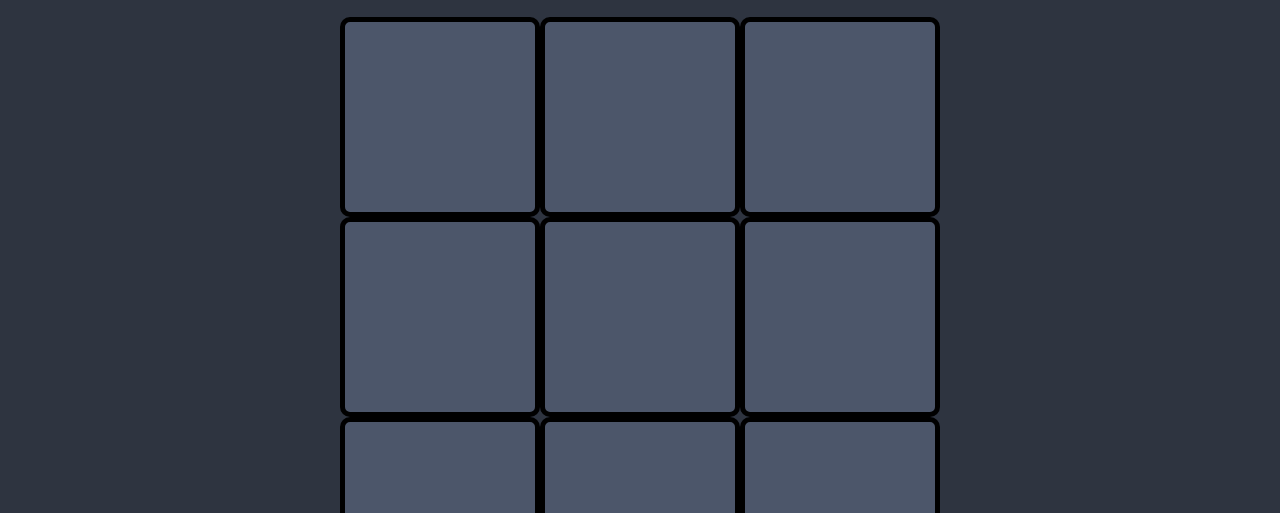
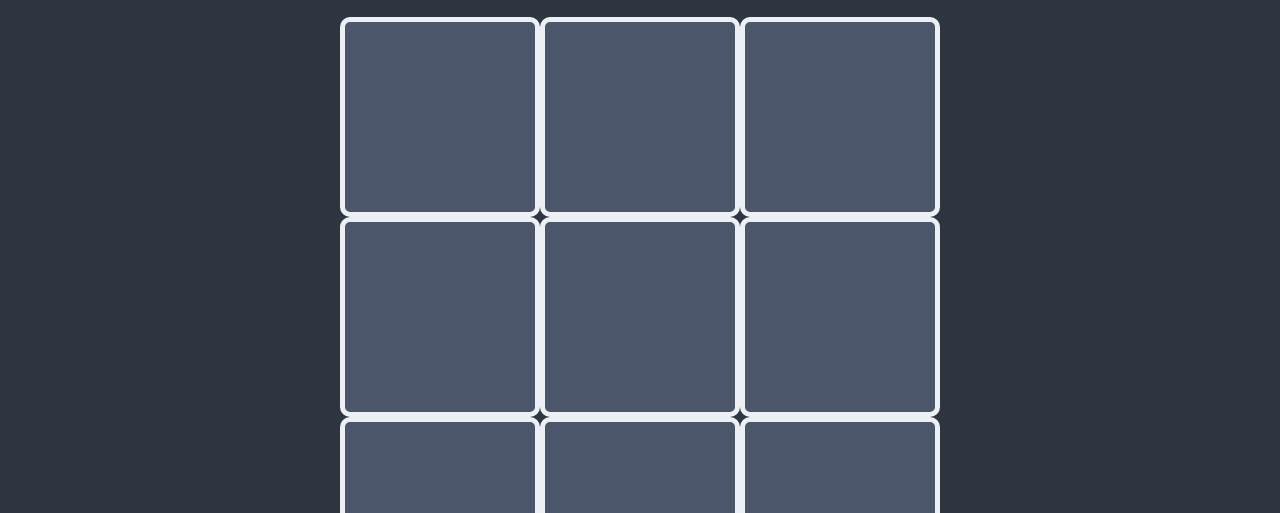
Before and after one commit to kaiyoKai/Tic-Tac-Toe, a website built with Vite: page index.html in a window 1280 px wide. Shown: the part 287-800 px from the top of the page. Built offline with nearby package versions, Linux system fonts and the light colour scheme.

Commit message:
small color and css changes for the ui

```diff
--- a/style.css
+++ b/style.css
@@ -18,7 +18,7 @@
   --cell-shadow-color: #ffb3c1;
 
   --color-error: #e05263;
-  --color-win: #8bc34a;
+  --color-win: #bdffa0;
   --border-color: #ff8fa3;
 }
 
@@ -161,7 +161,9 @@ body {
   align-items: center;
 
   justify-content: center;
-  border: 5px solid #000;
+  border: 5px solid var(--text-main);
+  box-shadow: var(--text-main);
+
   border-radius: 10px;
   transition:
     transform 0.1s,
```
